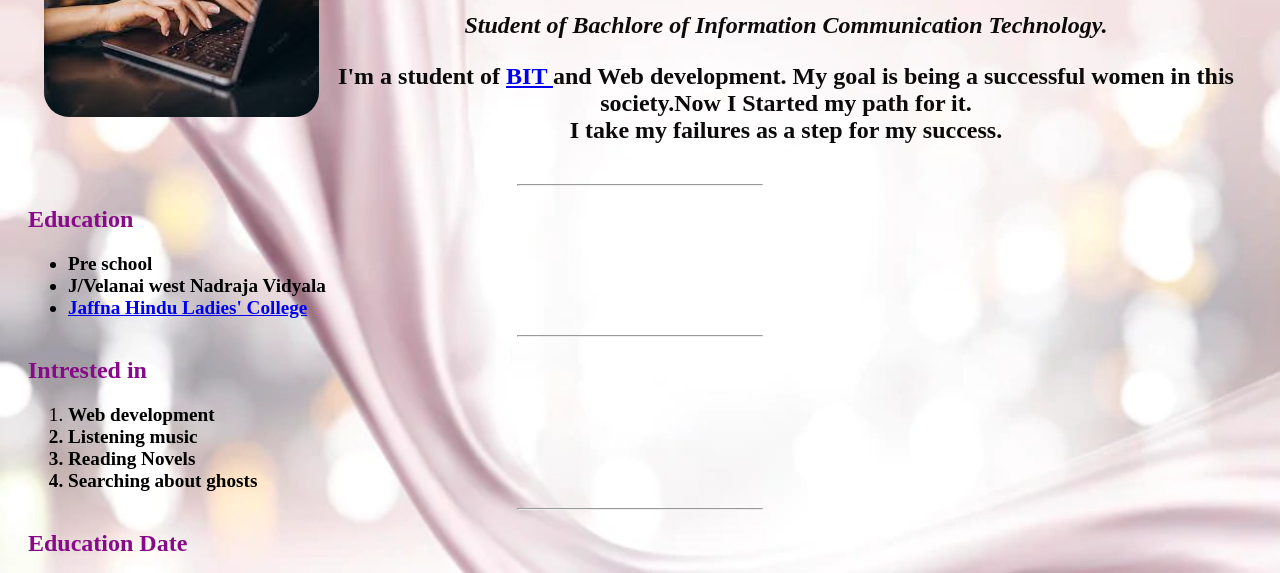
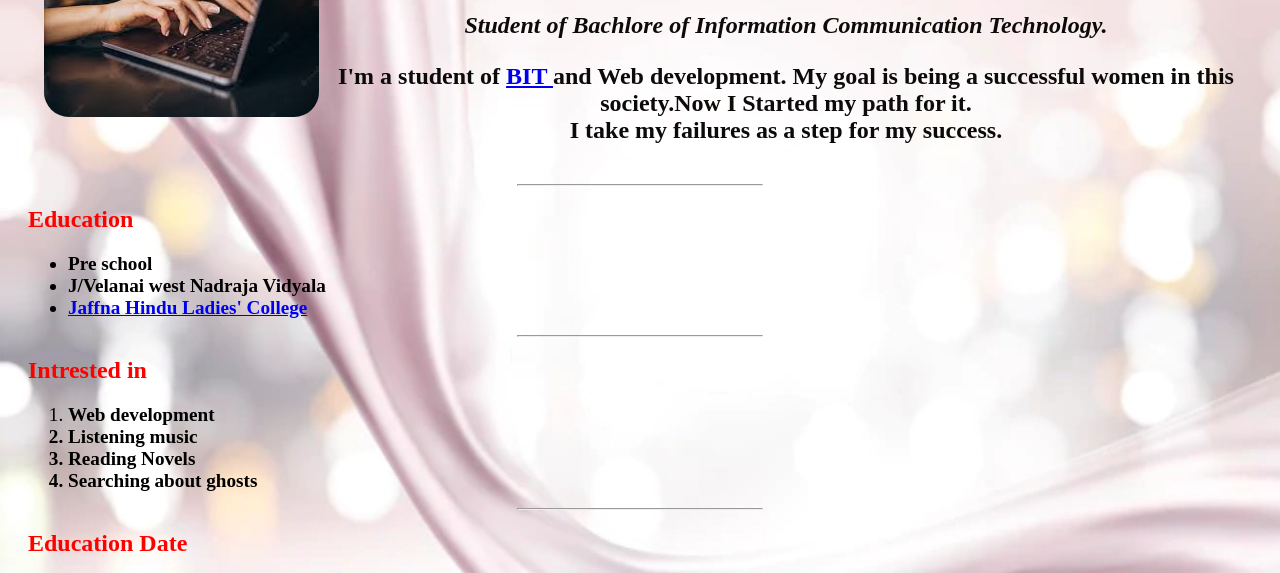
Before and after one commit to jeevi20/Personal-Web, a plain HTML site: page index.html in a window 1280 px wide. Shown: the part 157-730 px from the top of the page. Drawn offline with Linux system fonts and the light colour scheme.

Commit message:
Update style.css

```diff
--- a/style.css
+++ b/style.css
@@ -52,7 +52,8 @@ li{
 
 }
 
-h2 { color: rgb(135 10 137);
+h2 {
+  color: red;
 * font-family: "Times New Roman", Times, serif;
 font-weight: bold;
 font-size:first-line;
```
